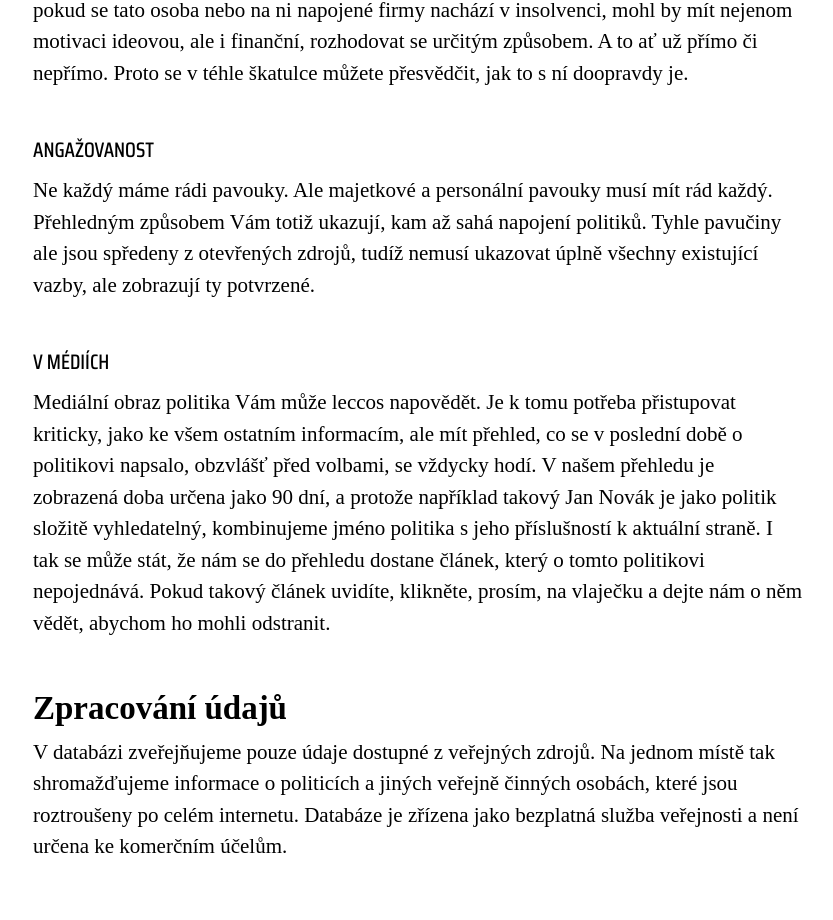
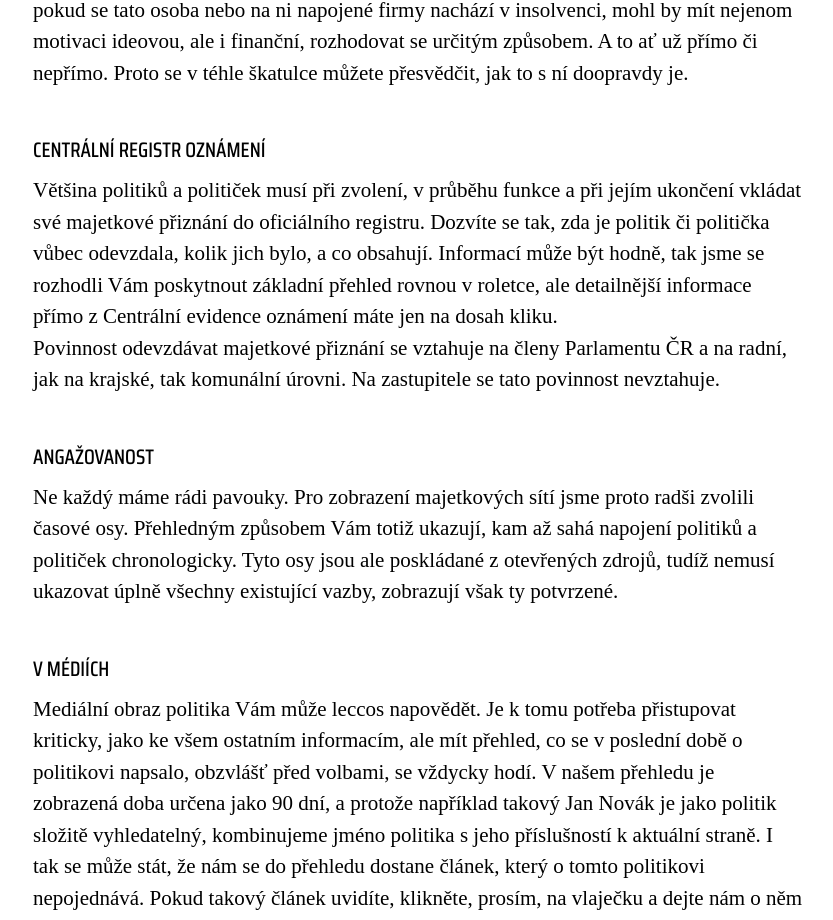
Before and after one commit to cesko-digital/nasi-politici, a React (Create React App) app in the folder Frontend/: page /o-projektu in a window 1280 px wide. Shown: the part 2137-3057 px from the top of the page, without its empty margins (222-1055 px from the left). Built offline with nearby package versions, Linux system fonts and the light colour scheme; no server answers; a web font is replaced by a local one; what @amcharts/amcharts4 would draw is missing.

Commit message:
[trello/168] Add CRO description [trello/169] Add Engagement description [trello/171] Detail current party - Remove uppercase [trello/180] White background for Engagement Chart

```diff
--- /dev/null
+++ b/Frontend/src/components/engagementChart/engagementChart.module.scss
@@ -0,0 +1,68 @@
+@import 'assets/styles/mixins';
+
+.widget {
+  width: 100%;
+  box-shadow: 0px 4px 0px rgba(0, 0, 0, 0.06), 4px 4px 4px rgba(0, 0, 0, 0.06);
+  margin-bottom: 36px;
+  padding: 30px;
+  border-top: 2px solid $clDarkBorder;
+  box-sizing: border-box;
+  background-color: #fff;
+
+  &.engage {
+		width: 100%;
+		padding: 0 0 15px 0;
+		.header {
+			padding: 30px 30px 0 30px;
+			margin-bottom: 0;
+		}
+  }
+
+  .header {
+    margin-bottom: 24px;
+    display: flex;
+    justify-content: space-between;
+    flex-wrap: wrap;
+  }
+	.headerTitleWrapper {
+		display: flex;
+	}
+	.title {
+		@include condensedTitle;
+		margin-right: 8px;
+	}
+}
+.noData {
+  border-top: 1px solid $clComponentBorder;
+  background-color: #f0f0f0;
+  box-shadow: none;
+}
+.tags,
+.tag {
+	display: flex;
+}
+.tags {
+	align-self: flex-start;
+}
+.tag {
+	margin-right: 4px;
+	padding: 0 8px;
+	align-items: center;
+	border-radius: 50px;
+	background-color: $clPrimaryLight;
+}
+.tagname {
+	@include tag;
+}
+.reportBtnWrapper {
+  @include reportBtn;
+}
+.reportBtn {
+  transform: scale(.6);
+}
+
+@media screen and (max-width: 650px) {
+  .widget {
+    width: $widgetFluid;
+  }
+}
--- a/Frontend/src/components/engagementChart/engagementChart.tsx
+++ b/Frontend/src/components/engagementChart/engagementChart.tsx
@@ -1,8 +1,13 @@
 import * as React from 'react'
+import classnames from 'classnames'
 import NoData from 'components/emptyStates/noData/noData'
 import * as am4core from '@amcharts/amcharts4/core'
 import * as am4charts from '@amcharts/amcharts4/charts'
 import am4themesAnimated from '@amcharts/amcharts4/themes/animated'
+import styles from './engagementChart.module.scss'
+import ExplanationModal from 'components/explanationModal/explanationModal'
+import ReportModalTrigger from 'components/reportModal/reportModalTriggerConnected'
+import { ReactComponent as ReportBtn } from 'assets/images/report.svg'
 
 am4core.useTheme(am4themesAnimated)
 
@@ -16,8 +21,10 @@ interface Props {
     until: string | null
     description: string
   }>
+  fullName: string
 }
 const Chart: React.FC<Props> = props => {
+  const [chartInstance, setChart] = React.useState<null | am4charts.XYChart>(null)
   React.useEffect(() => {
     const initial: {
       [key: string]: {
@@ -104,7 +111,15 @@ const Chart: React.FC<Props> = props => {
 
     chart.scrollbarX = new am4core.Scrollbar()
     chart.scrollbarX.parent = chart.bottomAxesContainer
+    setChart(chart)
   }, [props.connections])
+
+  React.useEffect(() => {
+    return (): void => {
+      if (chartInstance) chartInstance.dispose()
+    }
+  })
+
   const height =
     props.connections
       .map(c => `${c.company}${c.description}`)
@@ -112,7 +127,30 @@ const Chart: React.FC<Props> = props => {
   return <div id="chartdiv" style={{ height: `${height + 100}px` }}></div>
 }
 const EngagementChart: React.FC<Props> = props => {
-  if (!props.connections.length) return <NoData />
-  return <Chart {...props} />
+  return (
+    <div className={classnames(styles.widget, styles.engage, !props.connections.length && styles.noData)}>
+      <div className={styles.header}>
+        <div className={styles.headerTitleWrapper}>
+          <h2 className={styles.title}>Angažovanost</h2>
+          <ExplanationModal title="Angažovanost">
+            Ne každý máme rádi pavouky. Pro zobrazení majetkových sítí jsme proto radši zvolili časové osy. Přehledným
+            způsobem Vám totiž ukazují, kam až sahá napojení politiků a političek chronologicky. Tyto osy jsou ale
+            poskládané z otevřených zdrojů, tudíž nemusí ukazovat úplně všechny existující vazby, zobrazují však ty
+            potvrzené.
+          </ExplanationModal>
+        </div>
+        {!!props.connections.length && (
+          <div className={styles.tags}>
+            <ReportModalTrigger className={styles.reportBtnWrapper} modalTitle={`${props.fullName}, angažovanost`}>
+              <ReportBtn className={styles.reportBtn} />
+            </ReportModalTrigger>
+          </div>
+        )}
+      </div>
+      {!props.connections.length && <NoData />}
+      {!!props.connections.length && <Chart {...props} />}
+    </div>
+  )
 }
+
 export default EngagementChart
--- a/Frontend/src/components/engagementChart/engagementChartConnected.ts
+++ b/Frontend/src/components/engagementChart/engagementChartConnected.ts
@@ -1,6 +1,6 @@
 import { connect } from 'react-redux'
 import { createStructuredSelector } from 'reselect'
-import { getConnections } from 'store/detail/selectors'
+import { getConnections, getFullName } from 'store/detail/selectors'
 
 import Chart from './engagementChart'
 import { AppState } from 'store'
@@ -13,10 +13,12 @@ interface StateProps {
     until: string | null
     description: string
   }>
+  fullName: string
 }
 
 const mapStateToProps = createStructuredSelector<AppState, StateProps>({
   connections: getConnections,
+  fullName: getFullName,
 })
 
 export default connect(mapStateToProps)(Chart)
--- a/Frontend/src/components/notificationsWidget/notificationsWidget.module.scss
+++ b/Frontend/src/components/notificationsWidget/notificationsWidget.module.scss
@@ -28,10 +28,11 @@
     display: flex;
   }
   .tags {
+		flex-direction: column; // todo add media queries
     align-self: flex-start;
   }
   .tag {
-    margin-right: 4px;
+    margin-bottom: 4px;
     padding: 0 8px;
     align-items: center;
     border-radius: 50px;
@@ -86,6 +87,7 @@
   }
 }
 .reportBtnWrapper {
+	align-self: flex-end;
   @include reportBtn;
 }
 .reportBtn {
--- a/Frontend/src/components/notificationsWidget/notificationsWidget.tsx
+++ b/Frontend/src/components/notificationsWidget/notificationsWidget.tsx
@@ -7,6 +7,7 @@ import { ReactComponent as RedirectBtn } from 'assets/images/redirect.svg'
 import { DEFAULT_NOTIFICATION_LIMIT } from 'constants/constants'
 import ReportModalTrigger from 'components/reportModal/reportModalTriggerConnected'
 import { dummyFormatDateShort } from 'utils/date'
+import ExplanationModal from 'components/explanationModal/explanationModal'
 
 import styles from './notificationsWidget.module.scss'
 
@@ -24,36 +25,36 @@ const notificationType = (type: string) => {
 }
 
 interface NotificationProps {
-  key: number,
-  officialsId: string,
+  key: number
+  officialsId: string
   notification: {
-    Id: string,
-    Type: string,
-    FromDate: string,
+    Id: string
+    Type: string
+    FromDate: string
     LegalBusinessAssociates: Array<{
       legalPerson: {
-        name: string,
-      },
-    }>,
+        name: string
+      }
+    }>
     OrganizationMember: Array<{
       type: {
-        name: string,
-      },
+        name: string
+      }
       legalPerson: {
-        name: string,
+        name: string
       }
-    }>,
-    Visibility?: string,
+    }>
+    Visibility?: string
   }
 }
 
-const Notification: React.FC<NotificationProps> = ({officialsId, notification}) => {
+const Notification: React.FC<NotificationProps> = ({ officialsId, notification }) => {
   const [isCollapsed, setIsCollapsed] = React.useState(true)
   const collapse = (): void => setIsCollapsed(!isCollapsed)
 
   const date = notification.FromDate ? dummyFormatDateShort(new Date(notification.FromDate)) : 'neznámé období'
   const notificationId = notification.Id
-  const notificationOnRequest = notification.Visibility === "REQUEST"
+  const notificationOnRequest = notification.Visibility === 'REQUEST'
   const linkToRegisterPublic = `https://cro.justice.cz/verejnost/funkcionari/${officialsId}/oznameni/${notificationId}`
   const linkToRegisterNotPublic = `https://cro.justice.cz/verejnost/funkcionari/form/${officialsId}`
   const linkToRegister = notificationOnRequest ? linkToRegisterNotPublic : linkToRegisterPublic
@@ -65,18 +66,20 @@ const Notification: React.FC<NotificationProps> = ({officialsId, notification})
         <div className={styles.line} />
       </div>
       <div className={classnames(styles.collapsable, isCollapsed && styles.collapsed)}>
-        {!!notification.LegalBusinessAssociates && !!notification.LegalBusinessAssociates.length &&
-          <div className={styles.itemDesignation}>Společník nebo člen podnikající právnické osoby</div>}
-        {!!notification.LegalBusinessAssociates && !!notification.LegalBusinessAssociates.length &&
+        {!!notification.LegalBusinessAssociates && !!notification.LegalBusinessAssociates.length && (
+          <div className={styles.itemDesignation}>Společník nebo člen podnikající právnické osoby</div>
+        )}
+        {!!notification.LegalBusinessAssociates &&
+          !!notification.LegalBusinessAssociates.length &&
           notification.LegalBusinessAssociates.map((item, index) => {
             return (
               <div key={index} className={styles.tableRow}>
                 <div className={styles.name}>{item.legalPerson.name}</div>
               </div>
             )
-          })
-        }
-        {!!notification.OrganizationMember && !!notification.OrganizationMember &&
+          })}
+        {!!notification.OrganizationMember &&
+          !!notification.OrganizationMember &&
           notification.OrganizationMember.map((item, index) => {
             return (
               <div key={index}>
@@ -89,8 +92,12 @@ const Notification: React.FC<NotificationProps> = ({officialsId, notification})
           })}
         <div className={styles.linkWrapper}>
           <a className={styles.link} href={linkToRegister} rel="noopener noreferrer" target="_blank">
-            Peněžité příjmy nebo jiné majet. výhody a dary</a>
-            <RedirectBtn className={classnames(styles.redirectBtn, notificationOnRequest && styles.disabled)} href={linkToRegister} />
+            Peněžité příjmy nebo jiné majet. výhody a dary
+          </a>
+          <RedirectBtn
+            className={classnames(styles.redirectBtn, notificationOnRequest && styles.disabled)}
+            href={linkToRegister}
+          />
         </div>
       </div>
     </div>
@@ -100,40 +107,46 @@ const Notification: React.FC<NotificationProps> = ({officialsId, notification})
 interface NotificationsProps {
   officialsId: string
   notificationRegistryData: Array<{
-    Id: string,
-    Type: string,
-    FromDate: string,
+    Id: string
+    Type: string
+    FromDate: string
     LegalBusinessAssociates: Array<{
       legalPerson: {
-        name: string,
-      },
-    }>,
+        name: string
+      }
+    }>
     OrganizationMember: Array<{
       type: {
-        name: string,
-      },
+        name: string
+      }
       legalPerson: {
-        name: string,
+        name: string
       }
-    }>,
+    }>
   }>
   showAll: boolean
   toggleShowAll: () => void
   notificationsCount: number
 }
 
-const Notifications: React.FC<NotificationsProps> = ({ notificationsCount, officialsId, notificationRegistryData, toggleShowAll, showAll }) => {
+const Notifications: React.FC<NotificationsProps> = ({
+  notificationsCount,
+  officialsId,
+  notificationRegistryData,
+  toggleShowAll,
+  showAll,
+}) => {
   const hasMore = notificationsCount > DEFAULT_NOTIFICATION_LIMIT
   return (
     <React.Fragment>
       {notificationRegistryData.map((notification, index) => {
-        return (
-          <Notification key={index} notification={notification} officialsId={officialsId} />
-        )
+        return <Notification key={index} notification={notification} officialsId={officialsId} />
       })}
       {hasMore && (
         <div className={styles.showMore} onClick={toggleShowAll}>
-          {!showAll && <div className={styles.more}>Zobrazit {notificationsCount - DEFAULT_NOTIFICATION_LIMIT} dalších</div>}
+          {!showAll && (
+            <div className={styles.more}>Zobrazit {notificationsCount - DEFAULT_NOTIFICATION_LIMIT} dalších</div>
+          )}
           {showAll && <div className={styles.less}>Zobrazit méně</div>}
         </div>
       )}
@@ -145,7 +158,14 @@ interface Props extends NotificationsProps {
   fullName: string
 }
 
-const NotificationsWidget: React.FC<Props> = ({ notificationsCount, officialsId, notificationRegistryData, fullName, toggleShowAll, showAll }) => {
+const NotificationsWidget: React.FC<Props> = ({
+  notificationsCount,
+  officialsId,
+  notificationRegistryData,
+  fullName,
+  toggleShowAll,
+  showAll,
+}) => {
   const rolesWidgetCustomClassNames = classnames(
     styles.widget,
     styles.widgetWithTable,
@@ -158,13 +178,24 @@ const NotificationsWidget: React.FC<Props> = ({ notificationsCount, officialsId,
       <div className={styles.header}>
         <div className={styles.headerTitleWrapper}>
           <h2 className={styles.title}>CENTRÁLNÍ REGISTR OZNÁMENÍ</h2>
+          <ExplanationModal title="Centrální registr oznámení">
+            Většina politiků a političek musí při zvolení, v průběhu funkce a při jejím ukončení vkládat své majetkové
+            přiznání do oficiálního registru. Dozvíte se tak, zda je politik či politička vůbec odevzdala, kolik jich
+            bylo, a co obsahují. Informací může být hodně, tak jsme se rozhodli Vám poskytnout základní přehled rovnou v
+            roletce, ale detailnější informace přímo z Centrální evidence oznámení máte jen na dosah kliku.
+            <br />
+            Povinnost odevzdávat majetkové přiznání se vztahuje na členy Parlamentu ČR a na radní, jak na krajské, tak
+            komunální úrovni. Na zastupitele se tato povinnost nevztahuje.
+          </ExplanationModal>
         </div>
         {!!notificationRegistryData.length && (
           <div className={styles.tags}>
             <div className={styles.tag}>
               <LinkBtn />
               <div className={styles.tagname}>
-                <a href="https://www.hlidacstatu.cz/" rel="noopener noreferrer" target="_blank">hlidacstatu.cz</a>
+                <a href="https://www.hlidacstatu.cz/" rel="noopener noreferrer" target="_blank">
+                  hlidacstatu.cz
+                </a>
               </div>
             </div>
             <ReportModalTrigger className={styles.reportBtnWrapper} modalTitle={`${fullName}, CRO`}>
--- a/Frontend/src/pages/about/about.tsx
+++ b/Frontend/src/pages/about/about.tsx
@@ -67,11 +67,22 @@ const AboutUs: React.FC = () => {
           nachází v insolvenci, mohl by mít nejenom motivaci ideovou, ale i finanční, rozhodovat se určitým způsobem. A
           to ať už přímo či nepřímo. Proto se v téhle škatulce můžete přesvědčit, jak to s ní doopravdy je.
         </p>
+        <h2 className={styles.subTitle}>Centrální registr oznámení</h2>
+        <p className={styles.textBlock}>
+          Většina politiků a političek musí při zvolení, v průběhu funkce a při jejím ukončení vkládat své majetkové
+          přiznání do oficiálního registru. Dozvíte se tak, zda je politik či politička vůbec odevzdala, kolik jich
+          bylo, a co obsahují. Informací může být hodně, tak jsme se rozhodli Vám poskytnout základní přehled rovnou v
+          roletce, ale detailnější informace přímo z Centrální evidence oznámení máte jen na dosah kliku.
+          <br />
+          Povinnost odevzdávat majetkové přiznání se vztahuje na členy Parlamentu ČR a na radní, jak na krajské, tak
+          komunální úrovni. Na zastupitele se tato povinnost nevztahuje.
+        </p>
         <h2 className={styles.subTitle}>Angažovanost</h2>
         <p className={styles.textBlock}>
-          Ne každý máme rádi pavouky. Ale majetkové a personální pavouky musí mít rád každý. Přehledným způsobem Vám
-          totiž ukazují, kam až sahá napojení politiků. Tyhle pavučiny ale jsou spředeny z otevřených zdrojů, tudíž
-          nemusí ukazovat úplně všechny existující vazby, ale zobrazují ty potvrzené.
+          Ne každý máme rádi pavouky. Pro zobrazení majetkových sítí jsme proto radši zvolili časové osy. Přehledným
+          způsobem Vám totiž ukazují, kam až sahá napojení politiků a političek chronologicky. Tyto osy jsou ale
+          poskládané z otevřených zdrojů, tudíž nemusí ukazovat úplně všechny existující vazby, zobrazují však ty
+          potvrzené.
         </p>
         <h2 className={styles.subTitle}>V médiích</h2>
         <p className={styles.textBlock}>
--- a/Frontend/src/pages/detail/detail.module.scss
+++ b/Frontend/src/pages/detail/detail.module.scss
@@ -62,6 +62,7 @@
 	.currentParty {
 		margin-left: 10px;
 		margin-right: 10px;
+		text-transform: none;
 	}
 	.lastUpdate {
 		margin-left: 10px;
--- a/Frontend/src/pages/detail/detail.tsx
+++ b/Frontend/src/pages/detail/detail.tsx
@@ -25,7 +25,6 @@ import ContactsWidget from 'components/contactsWidget/contactsWidgetConnected'
 import ProfilePicture from 'components/profilePicture/profilePicture'
 import ReportModalTrigger from 'components/reportModal/reportModalTriggerConnected'
 import Error from 'pages/error/error'
-import ExplanationModal from 'components/explanationModal/explanationModal'
 import EngagementChart from 'components/engagementChart/engagementChartConnected'
 
 import styles from './detail.module.scss'
@@ -85,7 +84,6 @@ const Detail: React.FC<Props> = props => {
     })
   })
 
-  const engageWidgetCustomClassNames = classnames(styles.widget, styles.engage, !props.engagement && styles.noData)
   const aboutWidgetCustomClassNames = classnames(styles.widget, !props.description && styles.noData)
   return (
     <div className={styles.detail}>
@@ -109,8 +107,9 @@ const Detail: React.FC<Props> = props => {
                           *{props.birthYear}
                           {props.deathYear && (
                             <React.Fragment>
-                              &nbsp;- <CrossIcon className={styles.crossIcon}/> {props.deathYear}
-                            </React.Fragment>)}
+                              &nbsp;- <CrossIcon className={styles.crossIcon} /> {props.deathYear}
+                            </React.Fragment>
+                          )}
                         </div>
                       )}
                       {props.currentParty && (
@@ -197,28 +196,7 @@ const Detail: React.FC<Props> = props => {
                   <h1 className={styles.title}>Angažovanost</h1>
                   <Divider className={styles.titleDivider} />
                 </div>
-                <div className={engageWidgetCustomClassNames}>
-                  <div className={styles.header}>
-                    <div className={styles.headerTitleWrapper}>
-                      <h2 className={styles.title}>Angažovanost</h2>
-                      <ExplanationModal title="Angažovanost">
-                        Ne každý máme rádi pavouky. Ale majetkové a personální pavouky musí mít rád každý. Přehledným
-                        způsobem Vám totiž ukazují, kam až sahá napojení politiků. Tyhle pavučiny ale jsou spředeny z
-                        otevřených zdrojů, tudíž nemusí ukazovat úplně všechny existující vazby, ale zobrazují ty
-                        potvrzené.
-                      </ExplanationModal>
-                    </div>
-                    <div className={styles.tags}>
-                      <ReportModalTrigger
-                        className={styles.reportBtnWrapper}
-                        modalTitle={`${props.fullname}, angažovanost`}
-                      >
-                        <ReportBtn className={styles.reportBtn} />
-                      </ReportModalTrigger>
-                    </div>
-                  </div>
-                  <EngagementChart />
-                </div>
+                <EngagementChart />
               </div>
               <div id="media" className={styles.section}>
                 <div className={styles.titleWrapper}>
```
